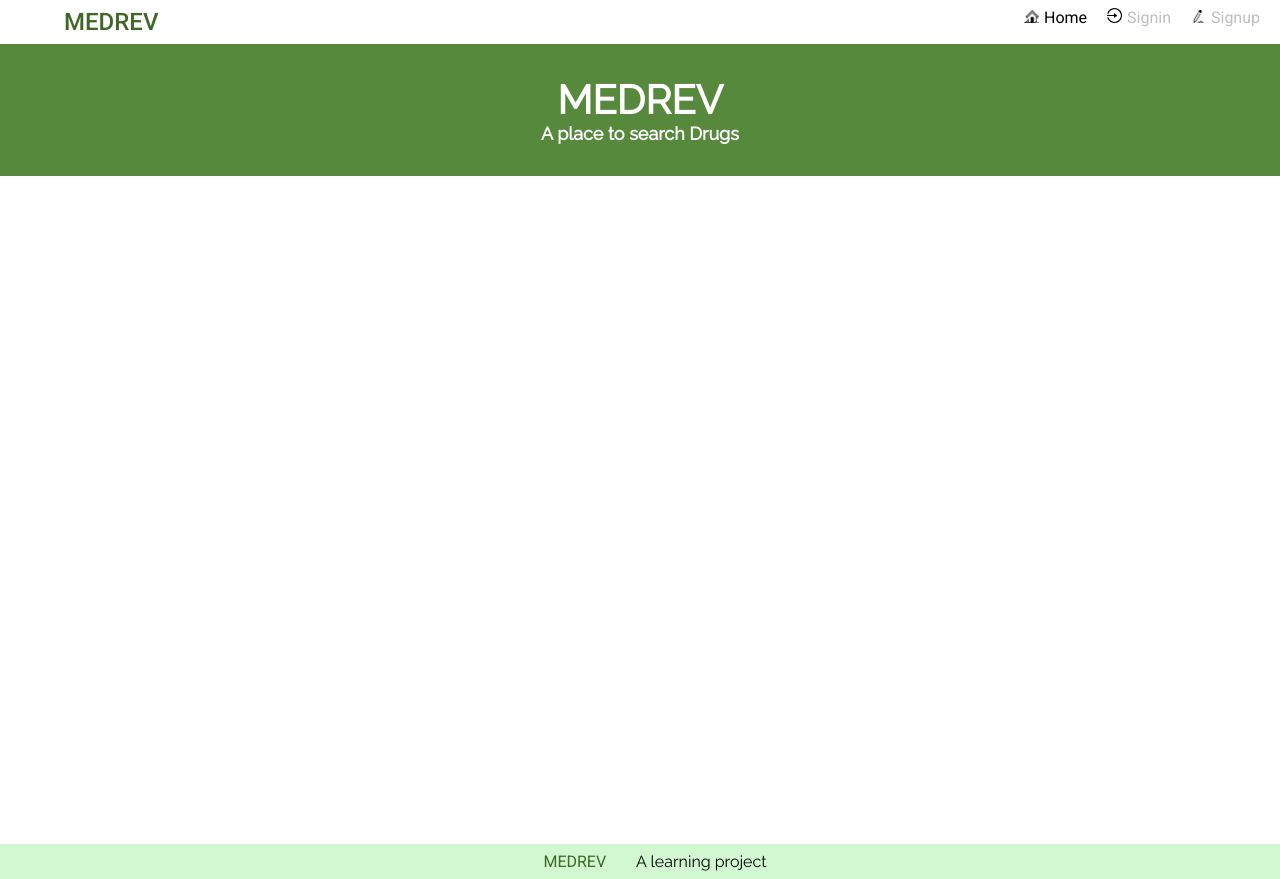
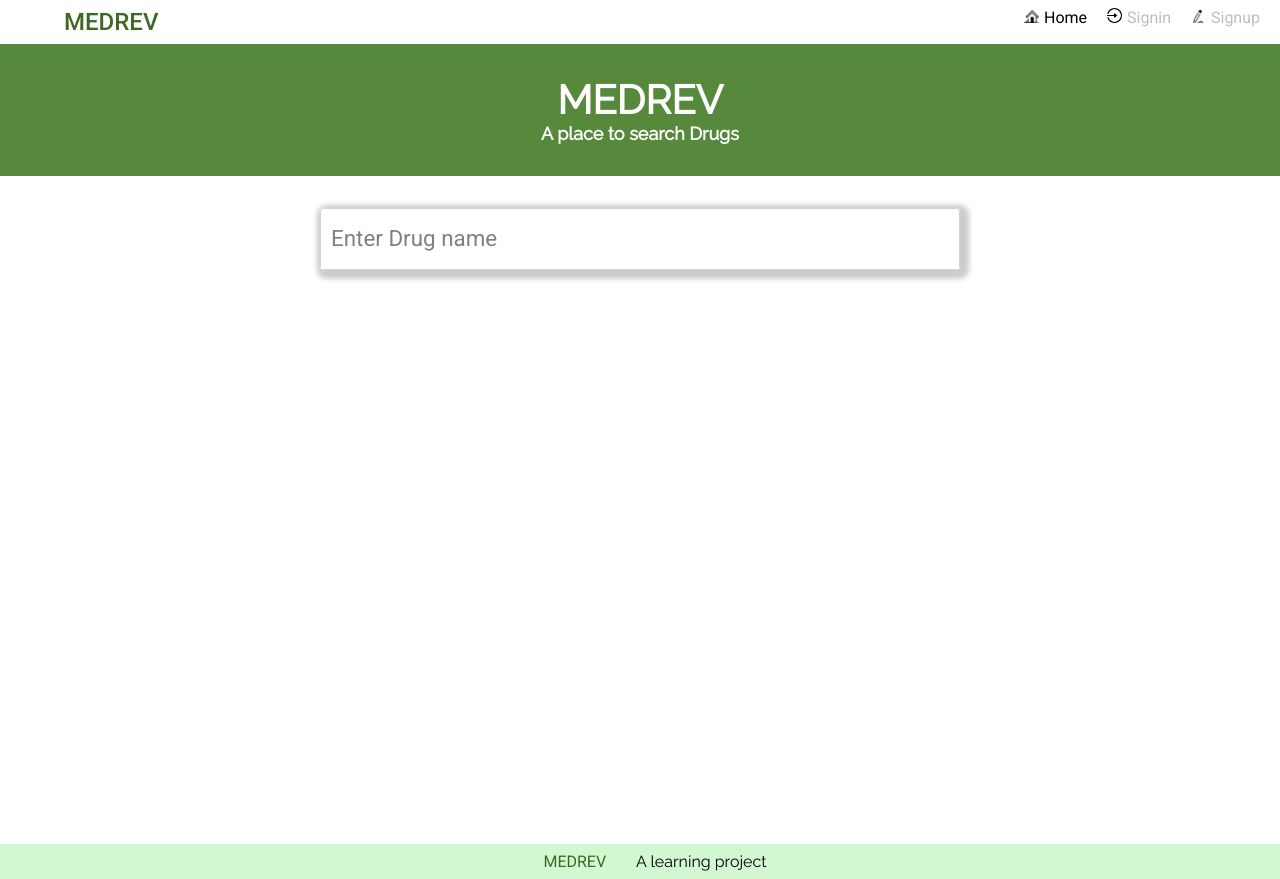
Before and after one commit to AkshithBellare/medrev, a Vue app in the folder frontend/: page /#/ in a window 1280 px wide. Built offline with nearby package versions, Linux system fonts and the light colour scheme.

Commit message:
Search box design and function

```diff
--- a/frontend/src/common/api.service.js
+++ b/frontend/src/common/api.service.js
@@ -18,8 +18,8 @@ const ApiService = {
         return Vue.axios.post(`${resource}`, params)
     },
 
-    get(resource, slug = "") {
-        return Vue.axios.get(`${resource}/${slug}`).catch(error => {
+    get(resource) {
+        return Vue.axios.get(`${resource}`).catch(error => {
           throw new Error(`ApiService ${error}`);
         });
       },
--- /dev/null
+++ b/frontend/src/components/SearchDrug.vue
@@ -0,0 +1,73 @@
+<template>
+    <div class="container shadow">
+        <div class="input-container">
+            <input type="text" placeholder="Enter Drug name" v-model="searchStr" @change="search()">
+        </div>
+
+        <div class="results">
+            <ul>
+                <li v-for="drug in getDrugResults" v-bind:key="drug.id">
+                    {{ drug }}
+                </li>
+            </ul>
+        </div>
+    </div>
+</template>
+
+<script>
+import { mapGetters } from 'vuex';
+import { SEARCH_DRUGS } from "../store/actions.type";
+export default {
+    data() {
+        return {
+            searchStr: '',
+        }
+    },
+
+    computed: {
+        ...mapGetters(['getDrugResults'])
+    },
+
+    methods: {
+        search() {
+            this.$store.dispatch(SEARCH_DRUGS, this.searchStr)
+        }
+    },
+}
+</script>
+
+<style scoped>
+.container {
+    display: flex;
+    flex-direction: column;
+    width: 50%;
+    margin-left: auto;
+    margin-right: auto;
+    margin-top: 2em;
+    border-radius: 4px 04px 4px 4px;
+    border: 1px solid lightgray;
+}
+
+.input-container > input {
+    margin-bottom: 0;
+    border: none;
+    border-radius: 4px 4px 0px 0px;
+}
+ .results {
+
+ }
+
+ li {
+     height: 60px;
+     font-size: 1.4em;
+     font-family: 'Roboto', sans-serif;
+     padding-left: 10px;
+     list-style: none;
+ }
+
+.shadow {
+  -moz-box-shadow:    3px 3px 5px 6px #ccc;
+  -webkit-box-shadow: 3px 3px 5px 6px #ccc;
+   box-shadow:         3px 3px 5px 6px #ccc;
+}
+</style>
--- a/frontend/src/store/actions.type.js
+++ b/frontend/src/store/actions.type.js
@@ -1,4 +1,5 @@
 export const LOGIN = "login";
 export const LOGOUT = "logout";
 export const REGISTER = "register";
-export const CHECK_AUTH = "checkAuth"
+export const CHECK_AUTH = "checkAuth";
+export const SEARCH_DRUGS = "searchDrugs";
--- a/frontend/src/store/index.js
+++ b/frontend/src/store/index.js
@@ -2,11 +2,13 @@ import Vue from "vue";
 import Vuex from "vuex";
 
 import auth from "./auth.module";
+import search from "./search.module";
 
 Vue.use(Vuex);
 
 export default new Vuex.Store({
   modules: {
     auth,
+    search,
   }
 });
--- a/frontend/src/store/mutations.type.js
+++ b/frontend/src/store/mutations.type.js
@@ -1,4 +1,5 @@
 export const SET_AUTH = "setUserToken";
-export const SET_USER = "setUser"
+export const SET_USER = "setUser";
 export const PURGE_AUTH = "logOut";
-export const SET_ERROR = "setError"
+export const SET_ERROR = "setError";
+export const SET_DRUGS = "setDrugs";
--- /dev/null
+++ b/frontend/src/store/search.module.js
@@ -0,0 +1,50 @@
+import ApiService from "../common/api.service"
+import {
+    SEARCH_DRUGS,
+} from "./actions.type";
+
+import {
+    SET_DRUGS,
+} from './mutations.type';
+
+const state = {
+  drugs: {},
+}
+
+const getters = {
+    getDrugResults() {
+        return state.drugs;
+    }
+}
+
+const actions = {
+   [SEARCH_DRUGS](context, searchString) {
+    return new Promise((resolve, reject) => {
+        ApiService.get(`/search?name=${searchString}`)
+        .then((response) => {
+            console.log(response.data)
+            context.commit(SET_DRUGS, response.data)
+            resolve(response)
+        })
+        .catch((error) => {
+            console.log(error)
+            reject(error)
+        })
+    })
+   }
+}
+
+const mutations = {
+    [SET_DRUGS](state, drugResults) {
+        state.drugs = drugResults;
+    }
+}
+
+
+
+export default {
+    state,
+    actions,
+    mutations,
+    getters,
+}
--- a/frontend/src/views/Home.vue
+++ b/frontend/src/views/Home.vue
@@ -4,13 +4,19 @@
         <h1>MEDREV</h1>
         <h2>A place to search Drugs</h2>
     </div>
+            <SearchDrug/>
     </div>
 
 </template>
 
 <script>
 import { mapGetters } from "vuex";
+import SearchDrug from '../components/SearchDrug';
 export default {
+    components: {
+        SearchDrug,
+    },
+
     computed: {
         ...mapGetters(["isAuthenticated", "currentUser"])
     }
--- a/frontend/src/views/UserPage.vue
+++ b/frontend/src/views/UserPage.vue
@@ -102,4 +102,8 @@ export default {
   padding: 4px;
 }
 
+.user-details {
+    height: 100vh;
+}
+
 </style>
```
